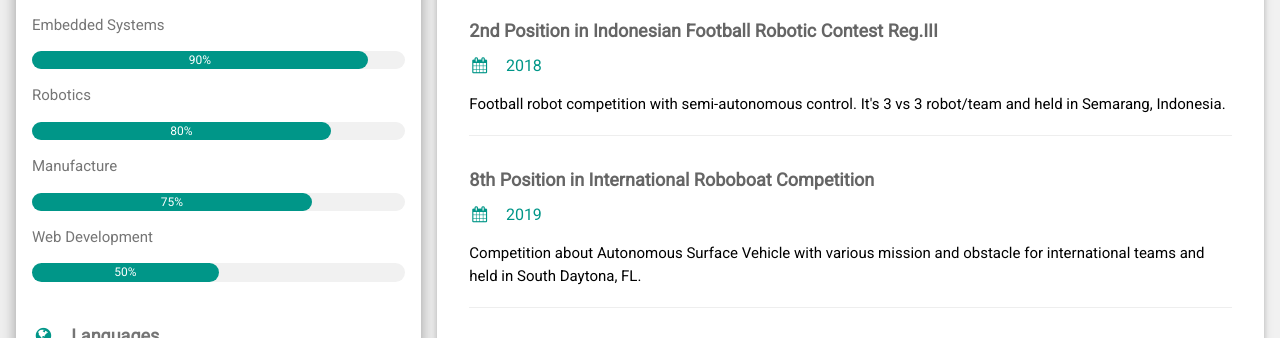
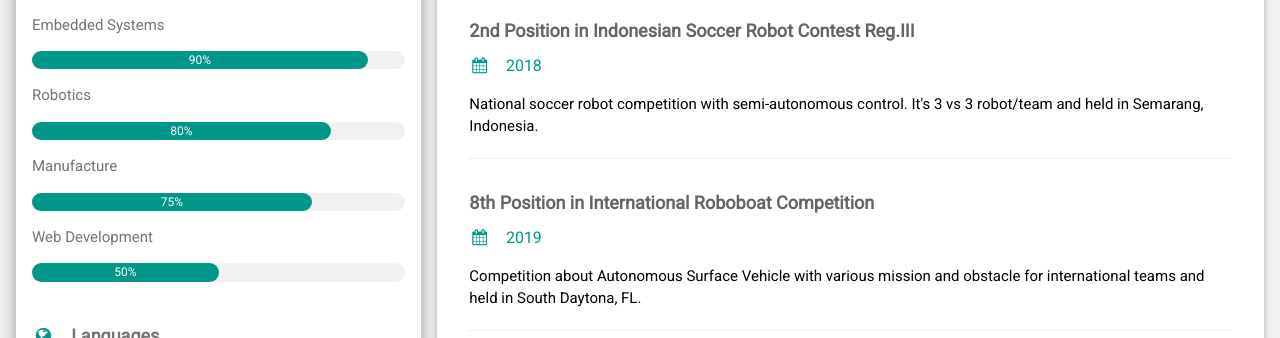
Before and after one commit to ibmgrx/CV, a plain HTML site: page index.html in a window 1280 px wide. Shown: the part 779-1117 px from the top of the page. Drawn offline with nearby package versions, Linux system fonts and the light colour scheme.

Commit message:
Update index.html

```diff
--- a/index.html
+++ b/index.html
@@ -105,9 +105,9 @@ html,body,h1,h2,h3,h4,h5,h6 {font-family: "Roboto", sans-serif}
       <div class="w3-container w3-card w3-white">
         <h2 class="w3-text-grey w3-padding-16"><i class="fa fa-certificate fa-fw w3-margin-right w3-xxlarge w3-text-teal"></i>Competition</h2>
         <div class="w3-container">
-          <h5 class="w3-opacity"><b>2nd Position in Indonesian Football Robotic Contest Reg.III</b></h5>
+          <h5 class="w3-opacity"><b>2nd Position in Indonesian Soccer Robot Contest Reg.III</b></h5>
           <h6 class="w3-text-teal"><i class="fa fa-calendar fa-fw w3-margin-right"></i>2018</h6>
-          <p>Football robot competition with semi-autonomous control. It's 3 vs 3 robot/team and held in Semarang, Indonesia.</p>
+          <p>National soccer robot competition with semi-autonomous control. It's 3 vs 3 robot/team and held in Semarang, Indonesia.</p>
           <hr>
         </div>
         <div class="w3-container">
```
